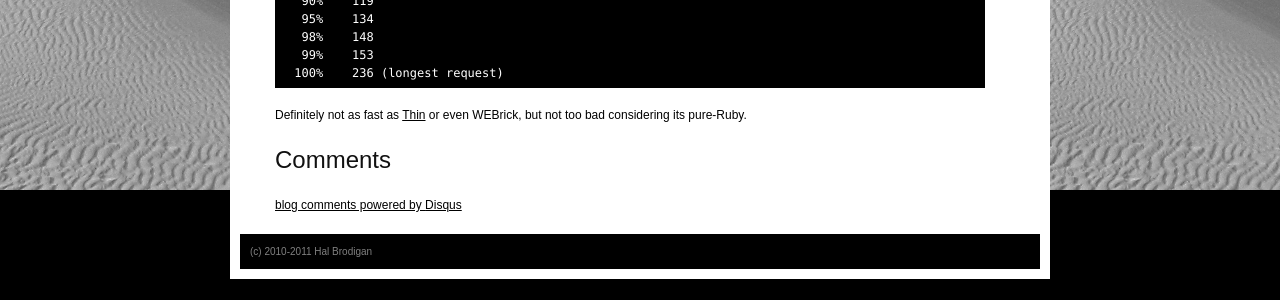
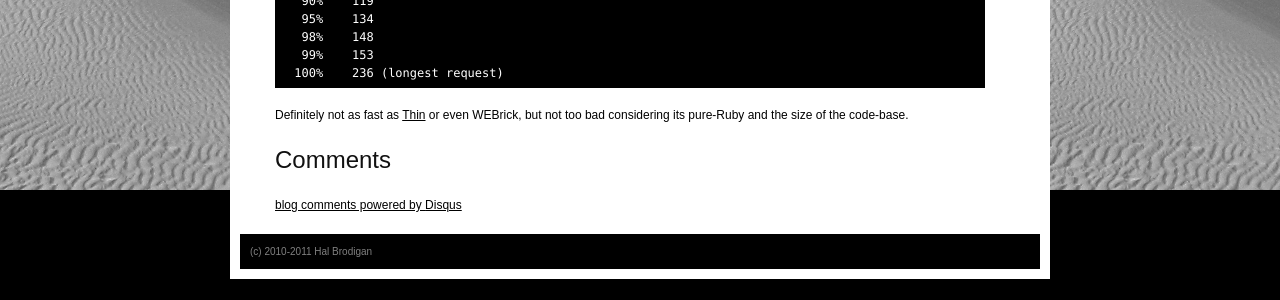
Before and after one commit to postmodern/postmodern.github.io, a Jekyll site: the page built from _posts/2011-05-08-dont-like-webrick-try-net-http-server.md, in a window 1280 px wide and 900 px high, scrolled down 2441 px. Shown: the part 441-741 px from the top of the window. Built offline with Jekyll 4.4.1, drawn with Linux system fonts in a browser that asks for light colours; comment, search, counter and statistics services are not loaded.

Commit message:
Clarify that the performance of net-http-server is actually pretty good considering, no optimization was done.

```diff
--- a/_posts/2011-05-08-dont-like-webrick-try-net-http-server.md
+++ b/_posts/2011-05-08-dont-like-webrick-try-net-http-server.md
@@ -161,4 +161,5 @@ By now your probably wondering, how fast is this pure Ruby HTTP Server?
      100%    236 (longest request)
 
 Definitely not as fast as [Thin](http://code.macournoyer.com/thin/) or even
-WEBrick, but not too bad considering its pure-Ruby.
+WEBrick, but not too bad considering its pure-Ruby and the size of the
+code-base.
```
